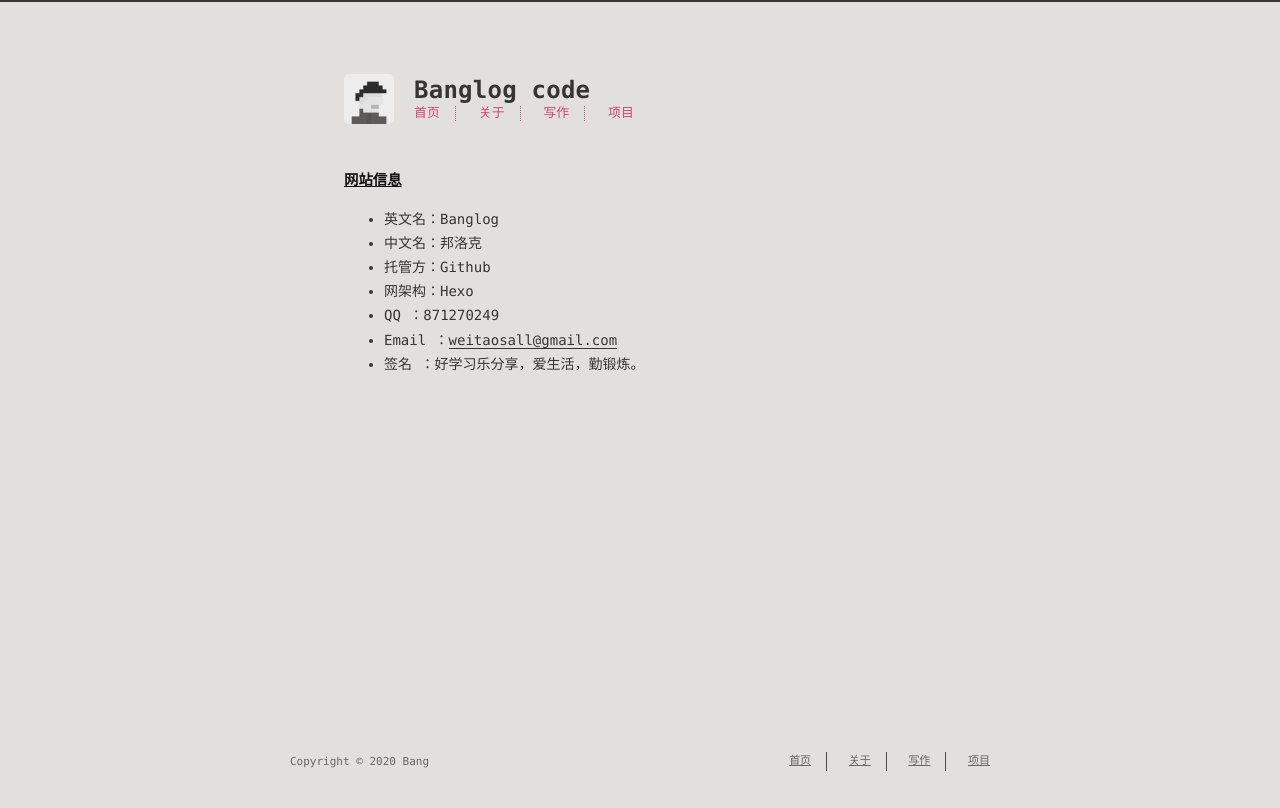
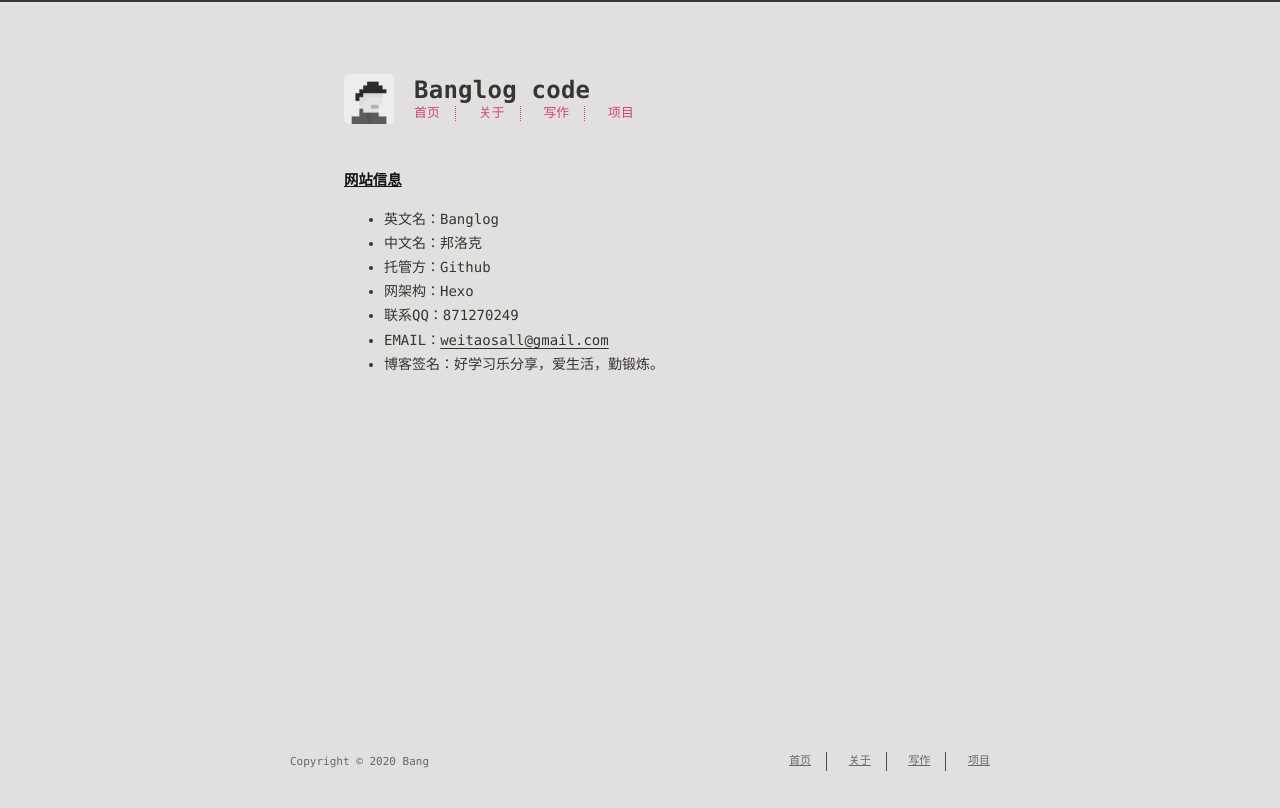
Before and after one commit to Banglog/banglog.github.io, a plain HTML site: page about/index.html in a window 1280 px wide. Drawn offline with Linux system fonts and the light colour scheme; a web font is replaced by a local one.

Commit message:
Site updated: 2020-11-15 16:54:41

```diff
--- a/about/index.html
+++ b/about/index.html
@@ -6,15 +6,15 @@
     <meta http-equiv="X-UA-Compatible" content="IE=edge">
     <meta name="HandheldFriendly" content="True">
     <meta name="viewport" content="width=device-width, initial-scale=1, maximum-scale=1" />
-    <meta name="description" content="网站信息 英文名：Banglog 中文名：邦洛克 托管方：Github 网架构：Hexo QQ     ：871270249 Email  ：&amp;#119;&amp;#x65;&amp;#105;&amp;#116;&amp;#x61;&amp;#x6f;&amp;#115;&amp;#97;&amp;#x6c;&amp;#x6c;&amp;#x40;&amp;#x67;&amp;#x6d;&amp;#97;&amp;#105;&amp;#x6c;&amp;#x2e;&amp;#x63;&amp;#x6f;&amp;#x6d; 签名   ：好学习乐">
+    <meta name="description" content="网站信息 英文名：Banglog 中文名：邦洛克 托管方：Github 网架构：Hexo 联系QQ：871270249 EMAIL：&amp;#119;&amp;#x65;&amp;#105;&amp;#x74;&amp;#x61;&amp;#x6f;&amp;#115;&amp;#x61;&amp;#x6c;&amp;#108;&amp;#64;&amp;#103;&amp;#109;&amp;#97;&amp;#105;&amp;#108;&amp;#x2e;&amp;#x63;&amp;#111;&amp;#x6d; 博客签名：好学习乐分享，爱生活">
 <meta property="og:type" content="website">
 <meta property="og:title" content="关于我">
 <meta property="og:url" content="https://code.banglog.com/about/index.html">
 <meta property="og:site_name" content="Banglog code">
-<meta property="og:description" content="网站信息 英文名：Banglog 中文名：邦洛克 托管方：Github 网架构：Hexo QQ     ：871270249 Email  ：&amp;#119;&amp;#x65;&amp;#105;&amp;#116;&amp;#x61;&amp;#x6f;&amp;#115;&amp;#97;&amp;#x6c;&amp;#x6c;&amp;#x40;&amp;#x67;&amp;#x6d;&amp;#97;&amp;#105;&amp;#x6c;&amp;#x2e;&amp;#x63;&amp;#x6f;&amp;#x6d; 签名   ：好学习乐">
+<meta property="og:description" content="网站信息 英文名：Banglog 中文名：邦洛克 托管方：Github 网架构：Hexo 联系QQ：871270249 EMAIL：&amp;#119;&amp;#x65;&amp;#105;&amp;#x74;&amp;#x61;&amp;#x6f;&amp;#115;&amp;#x61;&amp;#x6c;&amp;#108;&amp;#64;&amp;#103;&amp;#109;&amp;#97;&amp;#105;&amp;#108;&amp;#x2e;&amp;#x63;&amp;#111;&amp;#x6d; 博客签名：好学习乐分享，爱生活">
 <meta property="og:locale" content="en_US">
 <meta property="article:published_time" content="2020-11-06T06:22:28.000Z">
-<meta property="article:modified_time" content="2020-11-15T08:51:15.262Z">
+<meta property="article:modified_time" content="2020-11-15T08:54:27.758Z">
 <meta property="article:author" content="Bang">
 <meta name="twitter:card" content="summary">
 
@@ -89,9 +89,9 @@
 <li>中文名：邦洛克</li>
 <li>托管方：Github</li>
 <li>网架构：Hexo</li>
-<li>QQ     ：871270249</li>
-<li>Email  ：<a href="mailto:&#119;&#x65;&#105;&#116;&#x61;&#x6f;&#115;&#97;&#x6c;&#x6c;&#x40;&#x67;&#x6d;&#97;&#105;&#x6c;&#x2e;&#x63;&#x6f;&#x6d;">&#119;&#x65;&#105;&#116;&#x61;&#x6f;&#115;&#97;&#x6c;&#x6c;&#x40;&#x67;&#x6d;&#97;&#105;&#x6c;&#x2e;&#x63;&#x6f;&#x6d;</a></li>
-<li>签名   ：好学习乐分享，爱生活，勤锻炼。</li>
+<li>联系QQ：871270249</li>
+<li>EMAIL：<a href="mailto:&#119;&#x65;&#105;&#x74;&#x61;&#x6f;&#115;&#x61;&#x6c;&#108;&#64;&#103;&#109;&#97;&#105;&#108;&#x2e;&#x63;&#111;&#x6d;">&#119;&#x65;&#105;&#x74;&#x61;&#x6f;&#115;&#x61;&#x6c;&#108;&#64;&#103;&#109;&#97;&#105;&#108;&#x2e;&#x63;&#111;&#x6d;</a></li>
+<li>博客签名：好学习乐分享，爱生活，勤锻炼。</li>
 </ul>
 
   </div>
```
